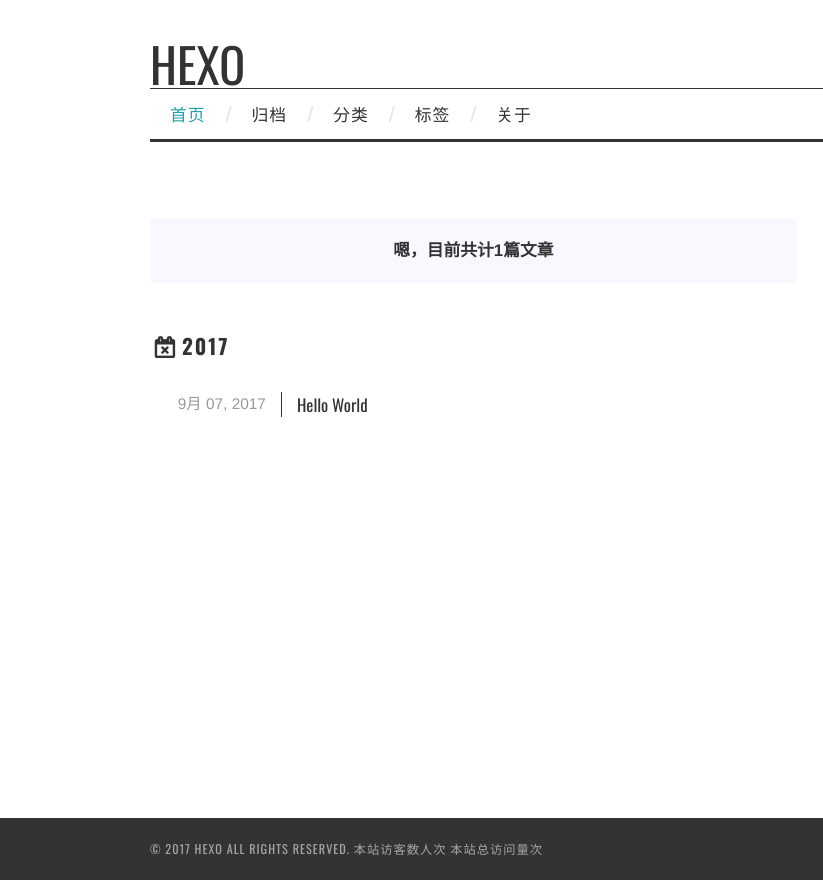
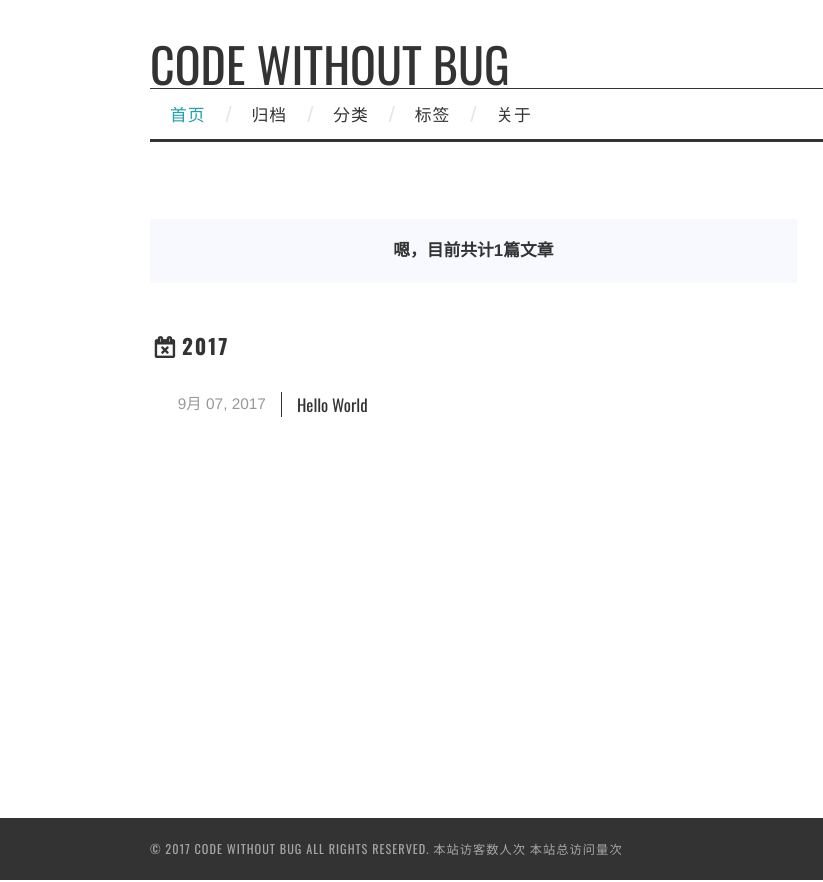
Before and after one commit to NoraLigithub/NoraLigithub.github.io, a plain HTML site: page archives/2017/09/index.html in a window 1280 px wide. Shown: the full height of the page, 0-823 px from the left. Drawn offline with nearby package versions, Linux system fonts and the light colour scheme; some packages are replaced by stand-ins of ours; no server answers; a script that the page names is missing.

Commit message:
Site updated: 2017-09-07 16:14:43

```diff
--- a/archives/2017/09/index.html
+++ b/archives/2017/09/index.html
@@ -3,21 +3,21 @@
 <head>
   <meta charset="utf-8">
 
-  <title>归档: 2017/9 | Hexo</title>
+  <title>归档: 2017/9 | Code Without Bug</title>
   <meta name="viewport" content="width=device-width, initial-scale=1, maximum-scale=1">
 
 
 
 
   <meta property="og:type" content="website">
-<meta property="og:title" content="Hexo">
+<meta property="og:title" content="Code Without Bug">
 <meta property="og:url" content="http://yoursite.com/archives/2017/09/index.html">
-<meta property="og:site_name" content="Hexo">
+<meta property="og:site_name" content="Code Without Bug">
 <meta property="og:locale" content="zh-CN">
 <meta name="twitter:card" content="summary">
-<meta name="twitter:title" content="Hexo">
+<meta name="twitter:title" content="Code Without Bug">
 
-    <link rel="alternate" href="/atom.xml" title="Hexo" type="application/atom+xml">
+    <link rel="alternate" href="/atom.xml" title="Code Without Bug" type="application/atom+xml">
 
   <link rel="icon" href="/css/images/favicon.ico">
 
@@ -61,7 +61,7 @@
 
           <h1 class="site-title">
 
-              <a href="/" title="Hexo" rel="home"> Hexo </a>
+              <a href="/" title="Code Without Bug" rel="home"> Code Without Bug </a>
 
           </h1>
 
@@ -301,7 +301,7 @@
 
   <div class="clearfix container">
       <div class="site-info">
-	      &copy; 2017 Hexo All Rights Reserved.
+	      &copy; 2017 Code Without Bug All Rights Reserved.
 
             <span id="busuanzi_container_site_uv">
               本站访客数<span id="busuanzi_value_site_uv"></span>人次
```
Also changed, not shown: 2017/09/07/hello-world/index.html (+5 -5 lines), archives/2017/index.html (+7 -7 lines), archives/index.html (+7 -7 lines), index.html (+7 -7 lines).
